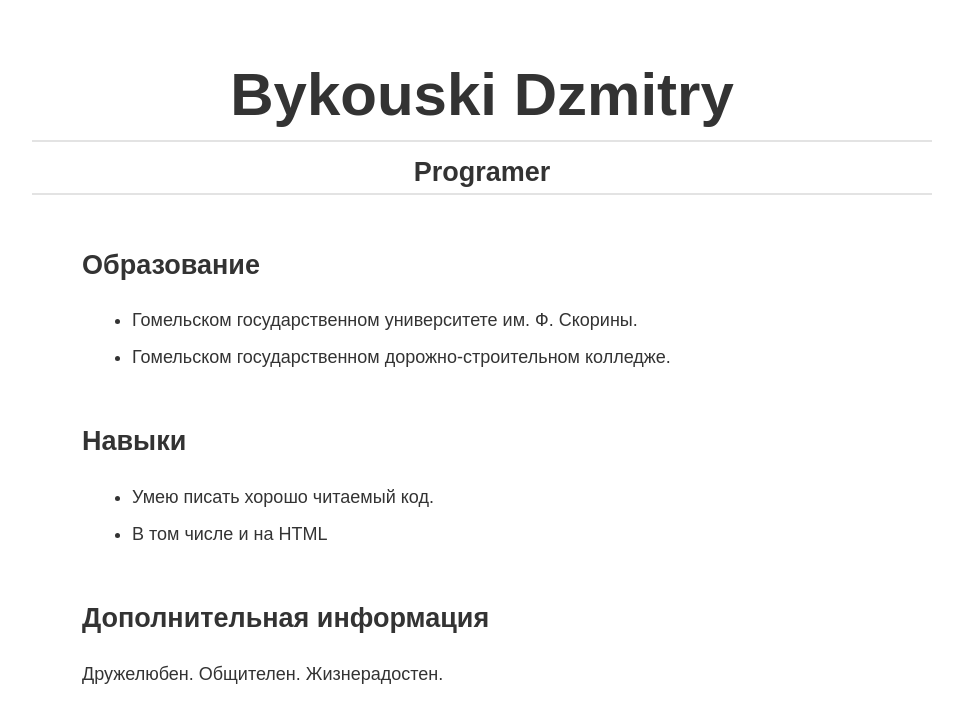
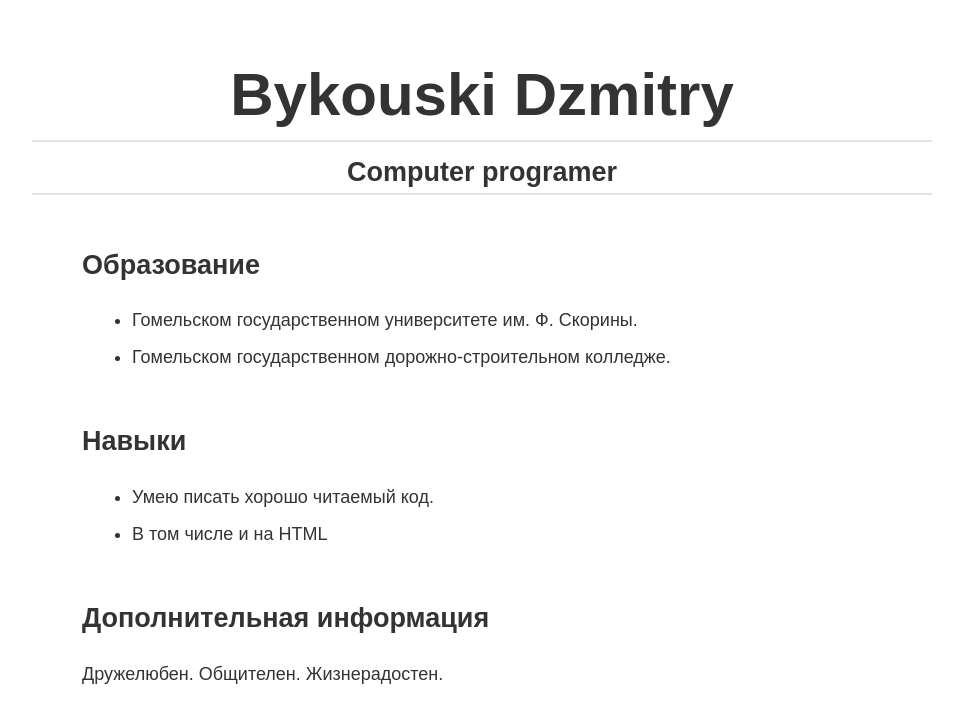
Before and after one commit to stroitel381042/stroitel381042.github.io, a plain HTML site: page index.html in a window 1280 px wide. Shown: the whole page, without its empty margins (158-1121 px from the left). Drawn offline with Linux system fonts and the light colour scheme.

Commit message:
Update index.html

```diff
--- a/index.html
+++ b/index.html
@@ -9,7 +9,7 @@
   <body>
     <main>
       <h1>Bykouski Dzmitry</h1>
-      <h2>Programer</h2>
+      <h2>Computer programer</h2>
       <section>
         <h2>Образование</h2>
         <ul>
```
